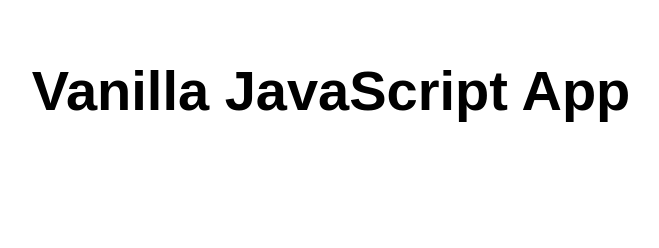
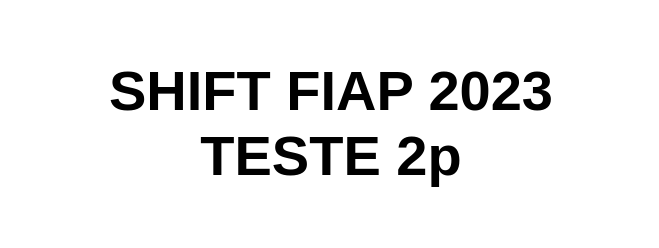
Before and after one commit to thiago-rodrigues-rocha/SWA-SHIFT-PF1747, a website: page src/index.html in a window 1280 px wide. Shown: the whole page, without its empty margins (309-968 px from the left). Drawn offline with Linux system fonts and the light colour scheme.

Commit message:
Update index.html

```diff
--- a/src/index.html
+++ b/src/index.html
@@ -10,7 +10,7 @@
 
 <body>
   <main>
-    <h1>Vanilla JavaScript App</h1>
+    <h1>SHIFT FIAP 2023 TESTE 2p</h1>
   </main>
 </body>
 
```
